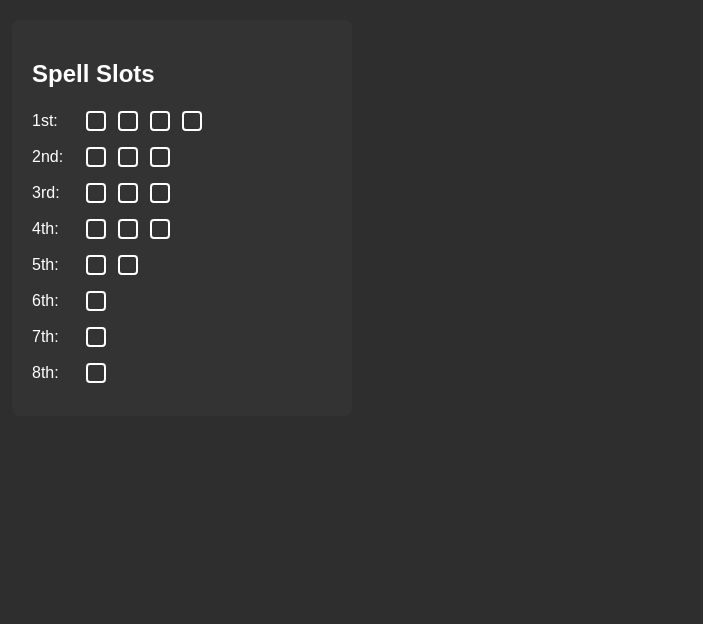
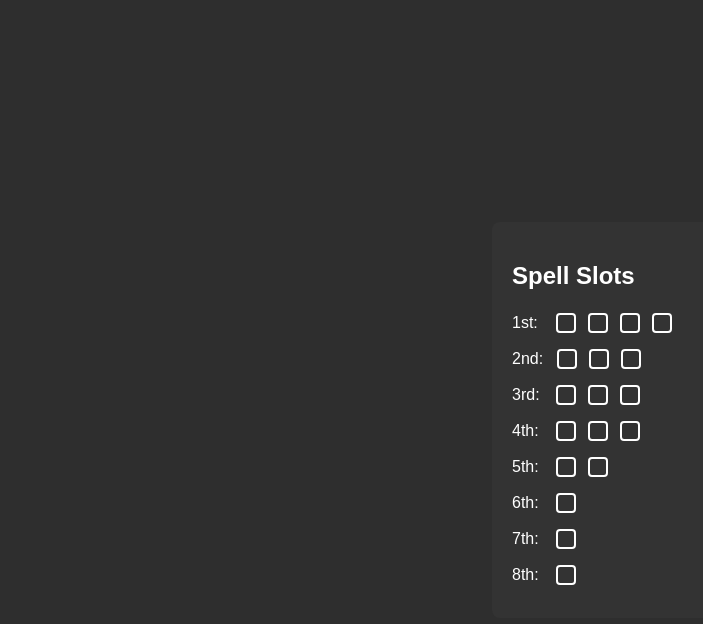
Before and after one commit to scenicfen/ScenicfenNotion, a plain HTML site: page index.html in a window 1280 px wide. Shown: the whole page, without its empty margins (8-711 px from the left). Drawn offline with Linux system fonts and the light colour scheme.

Commit message:
Update index.html

```diff
--- a/index.html
+++ b/index.html
@@ -11,13 +11,19 @@
             background-color: #2e2e2e; /* Background color of the page */
             color: #ffffff; /* Text color */
             margin: 20px; /* Margin around the page */
+            display: flex; /* Use flexbox for centering */
+            justify-content: center; /* Center horizontally */
+            align-items: center; /* Center vertically */
+            height: 100vh; /* Full viewport height */
         }
         /* Style for the main container */
         .container {
             background-color: #333333; /* Background color of the container */
             padding: 20px; /* Padding inside the container */
             border-radius: 8px; /* Rounded corners */
-            max-width: 300px; /* Maximum width of the container */
+            max-width: 280px; /* Maximum width of the container */
+            width: 100%; /* Full width */
+            box-sizing: border-box; /* Include padding in width calculation */
         }
         /* Style for each slot (row) */
         .slot {
@@ -27,7 +33,8 @@
         }
         /* Style for the labels (e.g., 1st, 2nd) */
         .slot label {
-            min-width: 50px; /* Minimum width of the labels */
+            min-width: 30px; /* Minimum width of the labels */
+            margin-right: 10px; /* Margin to the right of labels */
         }
         /* Style for the checkbox group (container of checkboxes) */
         .checkbox-group {
```
